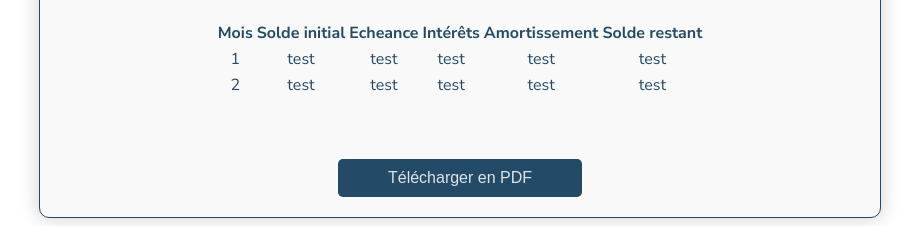
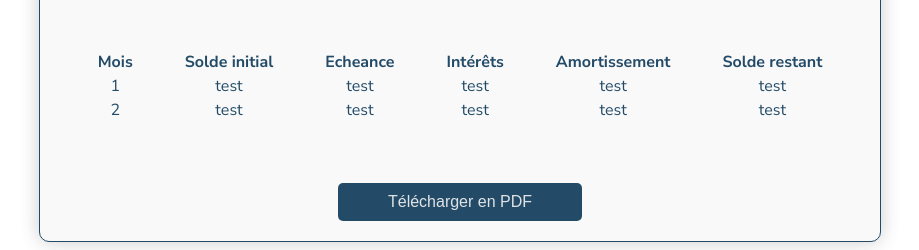
Before and after one commit to Marc-AntoineMarie/1st-project, a plain HTML site: page index.html in a window 1280 px wide. Shown: the part 722-972 px from the top of the page, without its empty margins (180-1099 px from the left). Before the commit the page ends 948 px from the top, so only its background shows below. Drawn offline with Linux system fonts and the light colour scheme.

Commit message:
commit 4th

```diff
--- a/style.css
+++ b/style.css
@@ -133,10 +133,12 @@ input {
     margin-top: 50px;
     box-shadow: 0 0 20px rgba(0, 0, 0, 0.2);
 }
+td,th {
+    padding: 0px 25px;
+}
 
-.bandeau {
-    flex: 1;
-
+.tableau {
+    margin-top: 30px;
 }
 
 #PDF {
```
